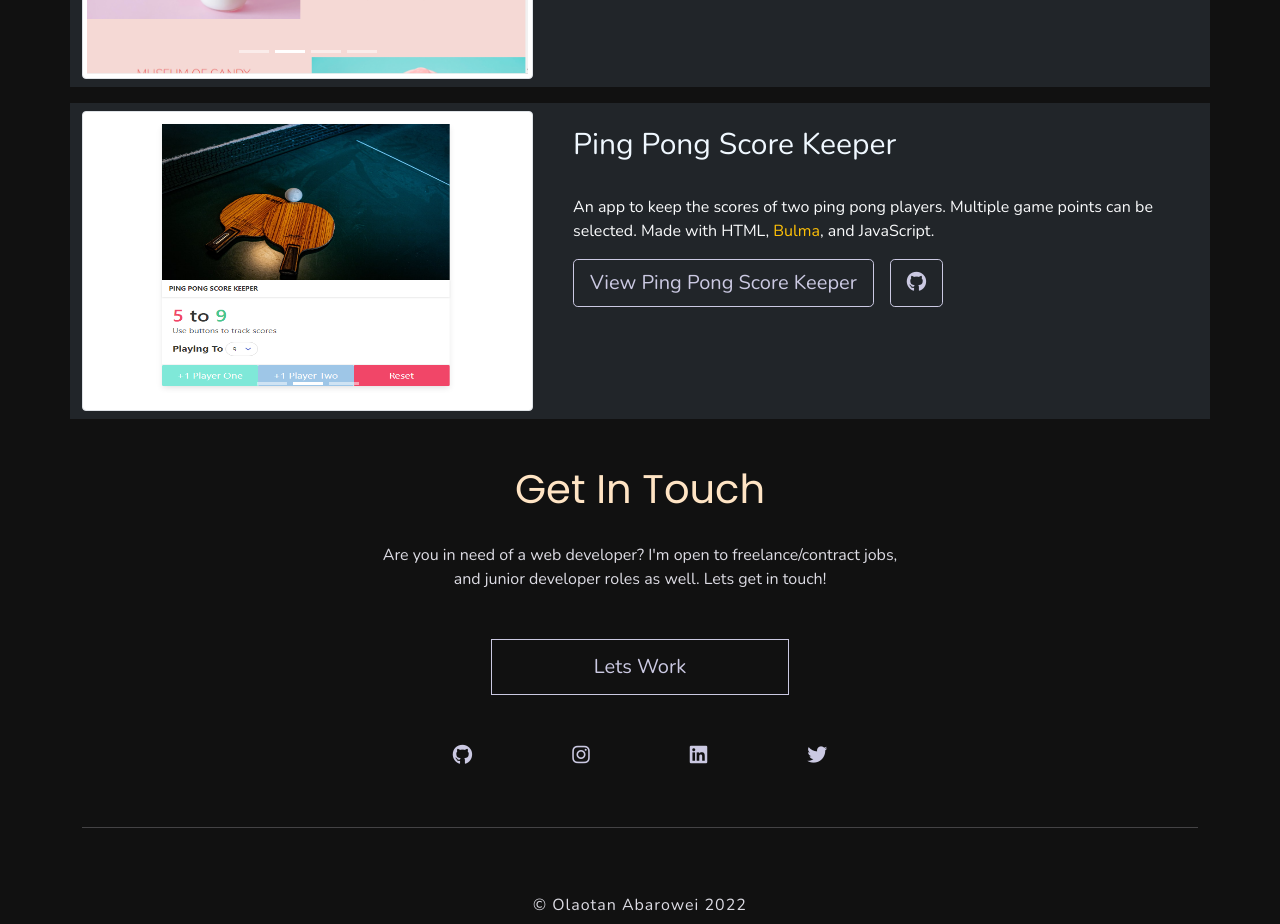
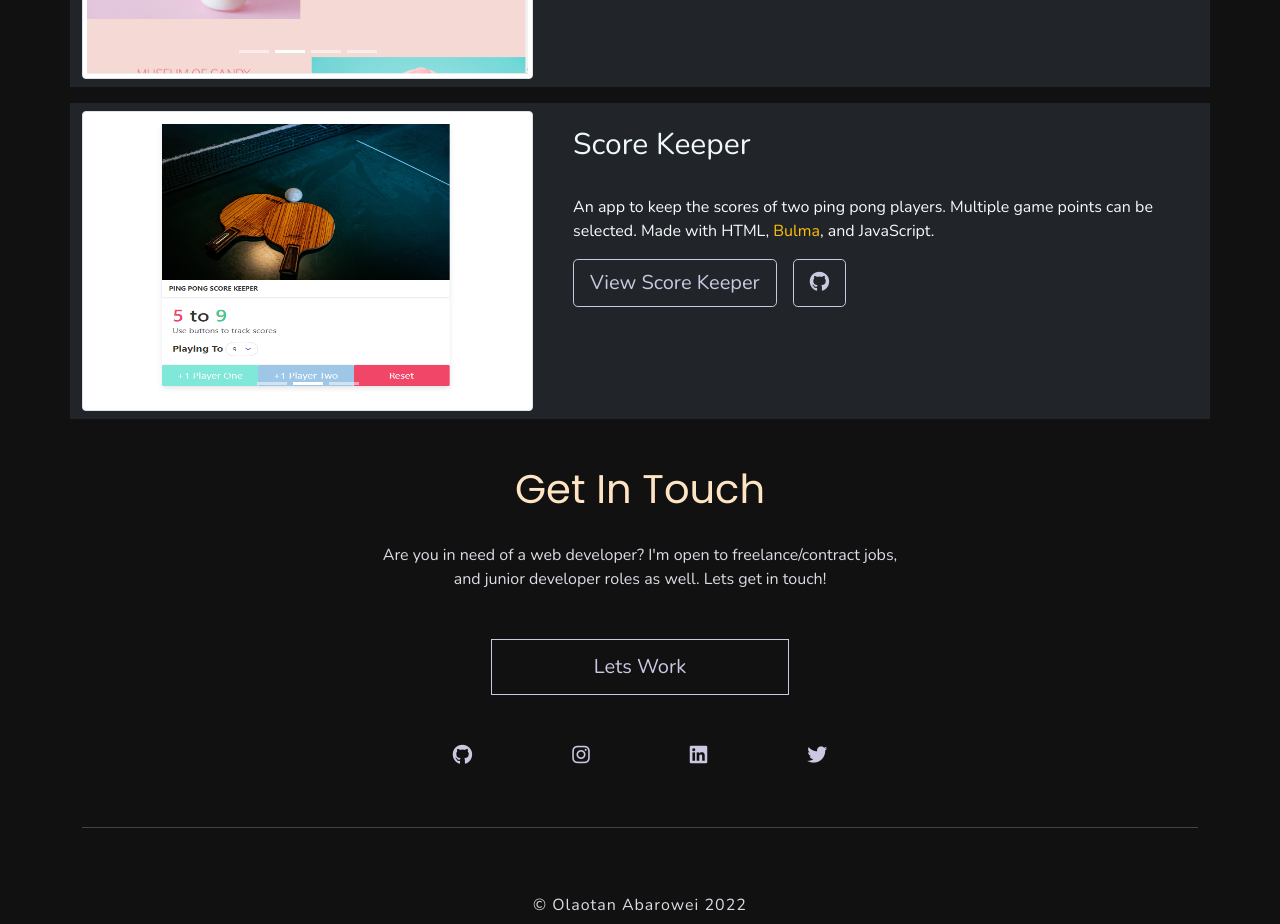
Before and after one commit to jaysville/my-portfolio-v2, a React (Create React App) app: page / in a window 1280 px wide. Shown: the part 3540-4464 px from the top of the page. Built offline with nearby package versions, Linux system fonts and the light colour scheme; a web font is replaced by a local one.

Commit message:
bug fixes

```diff
--- a/src/projectData.js
+++ b/src/projectData.js
@@ -51,7 +51,7 @@ const projectData = [
     id: "museumofcandy",
   },
   {
-    name: "Ping Pong Score Keeper",
+    name: "Score Keeper",
     desc: '  An app to keep the scores of two ping pong players. Multiple game points can be selected. Made with HTML, <span class="text-warning">Bulma</span>, and JavaScript.',
     link: "https://jayscorekeeper.netlify.app/",
     images: [
```
